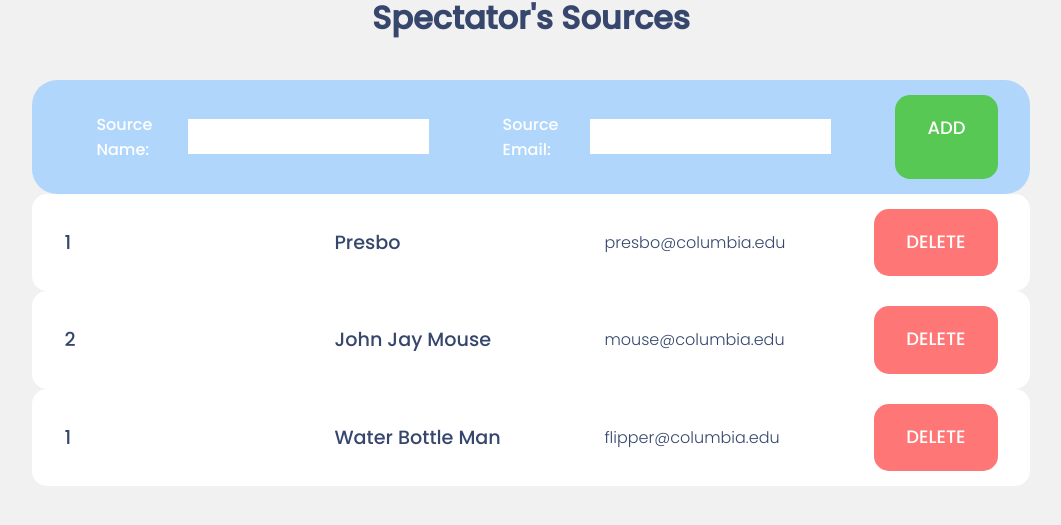
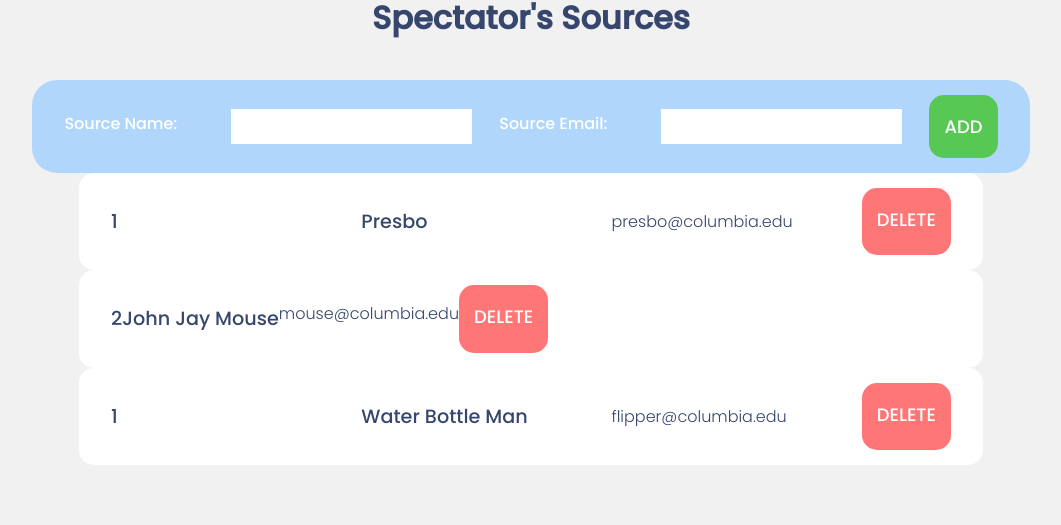
Before and after one commit to fabiolavillatoro2003/spec-sources, a React (Create React App) app in the folder react-app/: page / in a window 1280 px wide. Shown: the part 225-750 px from the top of the page, without its empty margins (109-1170 px from the left). Built offline with nearby package versions, Linux system fonts and the light colour scheme.

Commit message:
Lots of errors with positioning, but making progress towards neatening and correcting nav bar.

```diff
--- a/react-app/src/App.css
+++ b/react-app/src/App.css
@@ -11,8 +11,8 @@ div{
 }
 
 input{
+  margin: auto;
   border:none;
-  display: flex;
   padding: 10px 32px;
 }
 
@@ -30,6 +30,11 @@ input{
   padding: 15px 32px;
 }
 
+.nav-text{
+  color: #ffffff;
+  margin-right: auto;
+}
+
 .input-display{
   display: flex;
   padding: 1px 32px;
@@ -41,9 +46,6 @@ input{
   border-radius: 15px;
   padding: 15px 32px;
 
-}
-.nav-text{
-  color: #ffffff;
 }
 
 .button-text{
@@ -73,22 +75,17 @@ input{
 
 button{
   border: none;
-
+  padding: 0px 15px;
+  float:left;
 }
 
 .deleteButton{
-  border: none;
   display: flex;
   background-color: #fe7676;
   border-radius: 15px;
-  padding: 1px 32px;
 }
 
 .addButton{
-  border: none;
-  display: flex;
   background-color: #56c853;
   border-radius: 15px;
-  padding: 1px 32px;
-
 }
--- a/react-app/src/App.js
+++ b/react-app/src/App.js
@@ -1,43 +1,15 @@
 import './App.css';
+import Form from './Components/Form';
+import List from './Components/List';
 
 function App() {
   return (
     <div class="App">
       <div><img src="https://clubs-cu.s3.amazonaws.com/Spectator+Publishing+Logo.png " style={{width:'25%', height: '25%'}}></img></div>
     <h1 class="heading">Spectator's Sources</h1>
+    <Form></Form>
 
-    <div class="nav">
-        <div class = "input-display">
-            <p class="nav-text">Source Name:</p>
-            <div><input type="text" id="name" name="name" required></input></div>
-        </div>
-        <div class="input-display">
-            <p class="nav-text">Source Email:</p>
-            <div class = "input-display"><input type="text" id="email" name="email" required></input></div>
-        </div>
-        <button class="addButton"><p class="button-text">ADD</p></button>
-    </div>
-
-
-    <div class="entry">
-        <div><p class="entry-text">1</p></div>
-        <div><p class="entry-text">Presbo</p></div>
-        <div><p class="entry-email">presbo@columbia.edu</p></div>
-        <button class="deleteButton"><p class="button-text">DELETE</p></button>
-    </div>
-
-    <div class="entry">
-        <div><p class="entry-text">2</p></div>
-        <div><p class="entry-text">John Jay Mouse</p></div>
-        <div><p class="entry-email">mouse@columbia.edu</p></div>
-        <button class="deleteButton"><p class="button-text">DELETE</p></button>
-    </div>
-    <div class="entry">
-        <div><p class="entry-text">1</p></div>
-        <div><p class="entry-text">Water Bottle Man</p></div>
-        <div><p class="entry-email">flipper@columbia.edu</p></div>
-        <button class="deleteButton"><p class="button-text">DELETE</p></button>
-    </div>
+    <List></List>
     </div>
   );
 }
--- a/react-app/src/Components/Form.js
+++ b/react-app/src/Components/Form.js
@@ -1,5 +1,13 @@
 function Form(){
     return(
+    <div class="nav">
+        <p class="nav-text">Source Name:</p>
+        <input type="text" id="name" name="name" required></input>
+        <p class="nav-text">Source Email:</p>
+        <input type="text" id="email" name="email" required></input>
+        <button class="addButton"><p class="button-text">ADD</p></button>
+    </div>
 
     );
 }
+export default Form;
--- /dev/null
+++ b/react-app/src/Components/List.js
@@ -0,0 +1,28 @@
+function List(){
+    return(
+    <div>
+    <div class="entry">
+        <div><p class="entry-text">1</p></div>
+        <div><p class="entry-text">Presbo</p></div>
+        <div><p class="entry-email">presbo@columbia.edu</p></div>
+        <button class="deleteButton"><p class="button-text">DELETE</p></button>
+    </div>
+
+    <div class="entry">
+        <p class="entry-text">2</p>
+        <p class="entry-text">John Jay Mouse</p>
+        <p class="entry-email">mouse@columbia.edu</p>
+        <button class="deleteButton"><p class="button-text">DELETE</p></button>
+    </div>
+
+    <div class="entry">
+        <div><p class="entry-text">1</p></div>
+        <div><p class="entry-text">Water Bottle Man</p></div>
+        <div><p class="entry-email">flipper@columbia.edu</p></div>
+        <button class="deleteButton"><p class="button-text">DELETE</p></button>
+    </div>
+    </div>
+
+    );
+}
+export default List;
```
